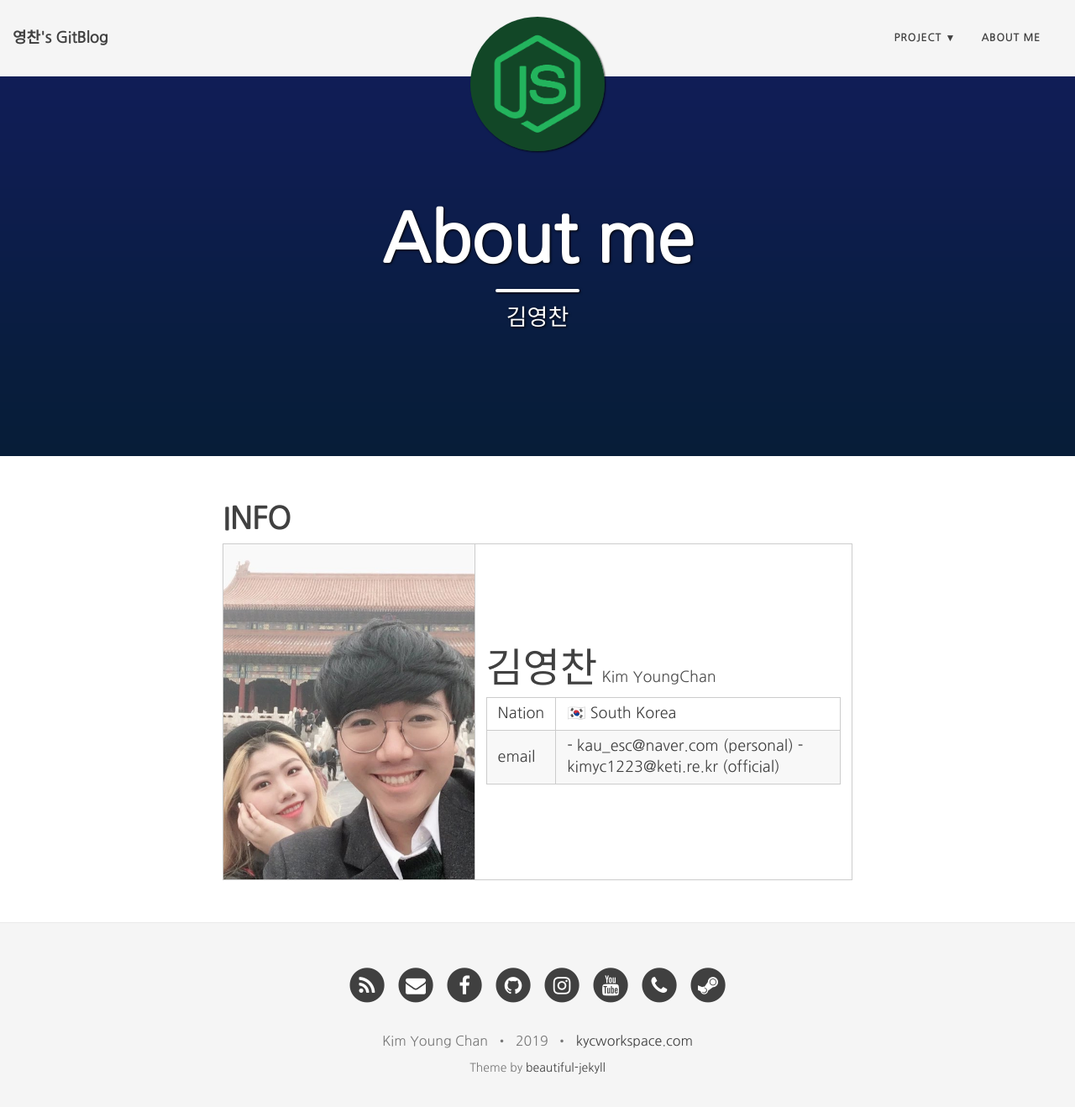
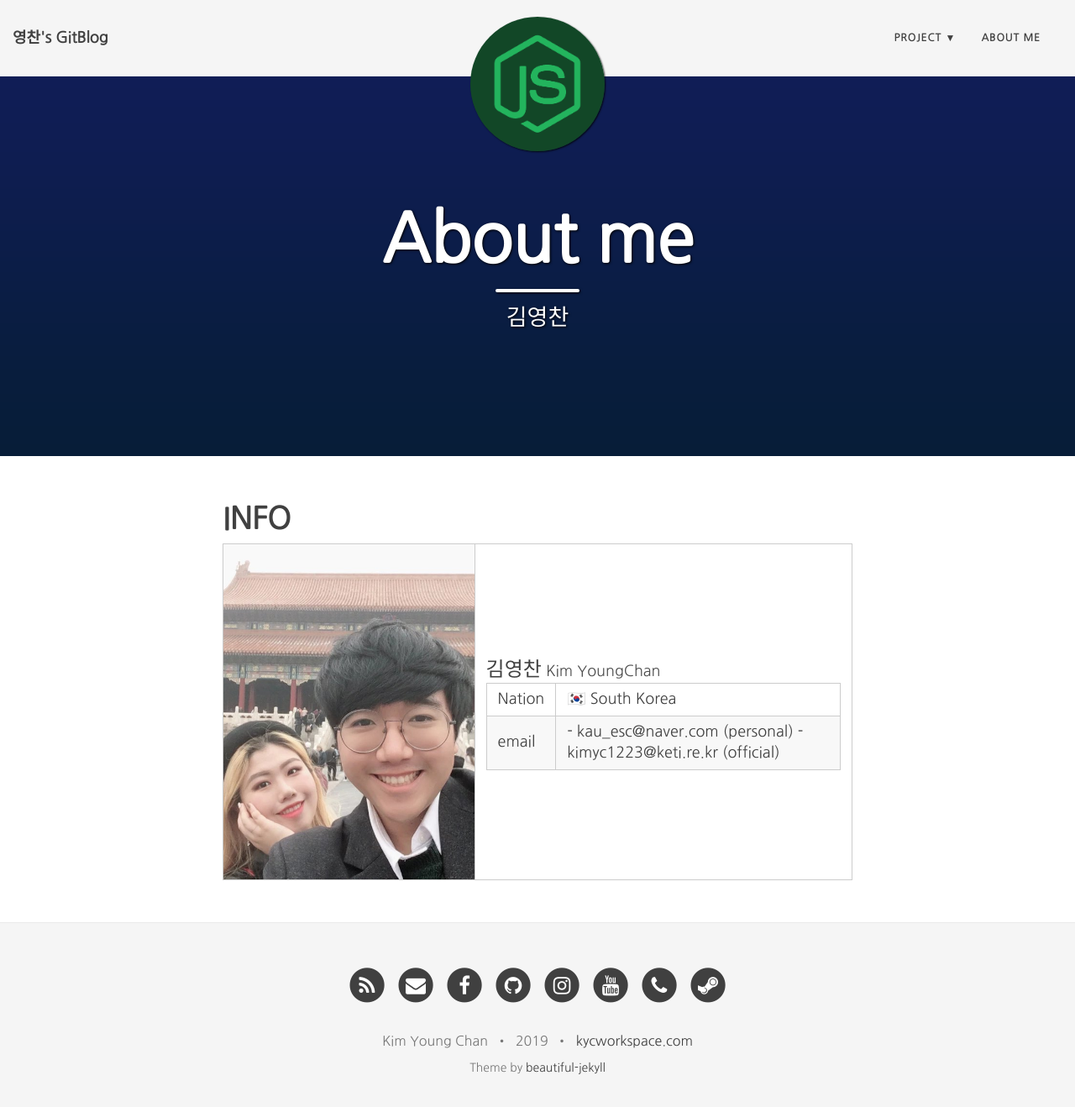
Before and after one commit to charlieppark/charlieppark.github.io-backup, a Jekyll site: the page built from aboutme.md, in a window 1280 px wide and 1332 px high. Shown: the top 1318 px of the window at 84% size. Built offline with Jekyll 4.4.1, drawn with Linux system fonts in a browser that asks for light colours; nearby versions of some CDN libraries.

Commit message:
modify about me

```diff
--- a/aboutme.md
+++ b/aboutme.md
@@ -19,7 +19,7 @@ bigimg: /img/nobgimage.png
     background-repeat: no-repeat;">
     </td>
     <td width="60%" height="400px">
-      <font size="7">김영찬</font> <font color="#4d4d4d">Kim YoungChan</font><br>
+      <font size="5">김영찬</font> <font color="#4d4d4d">Kim YoungChan</font><br>
       <table>
         <tr><td>Nation</td><td>🇰🇷 South Korea</td></tr>
         <tr><td>email</td>
```
